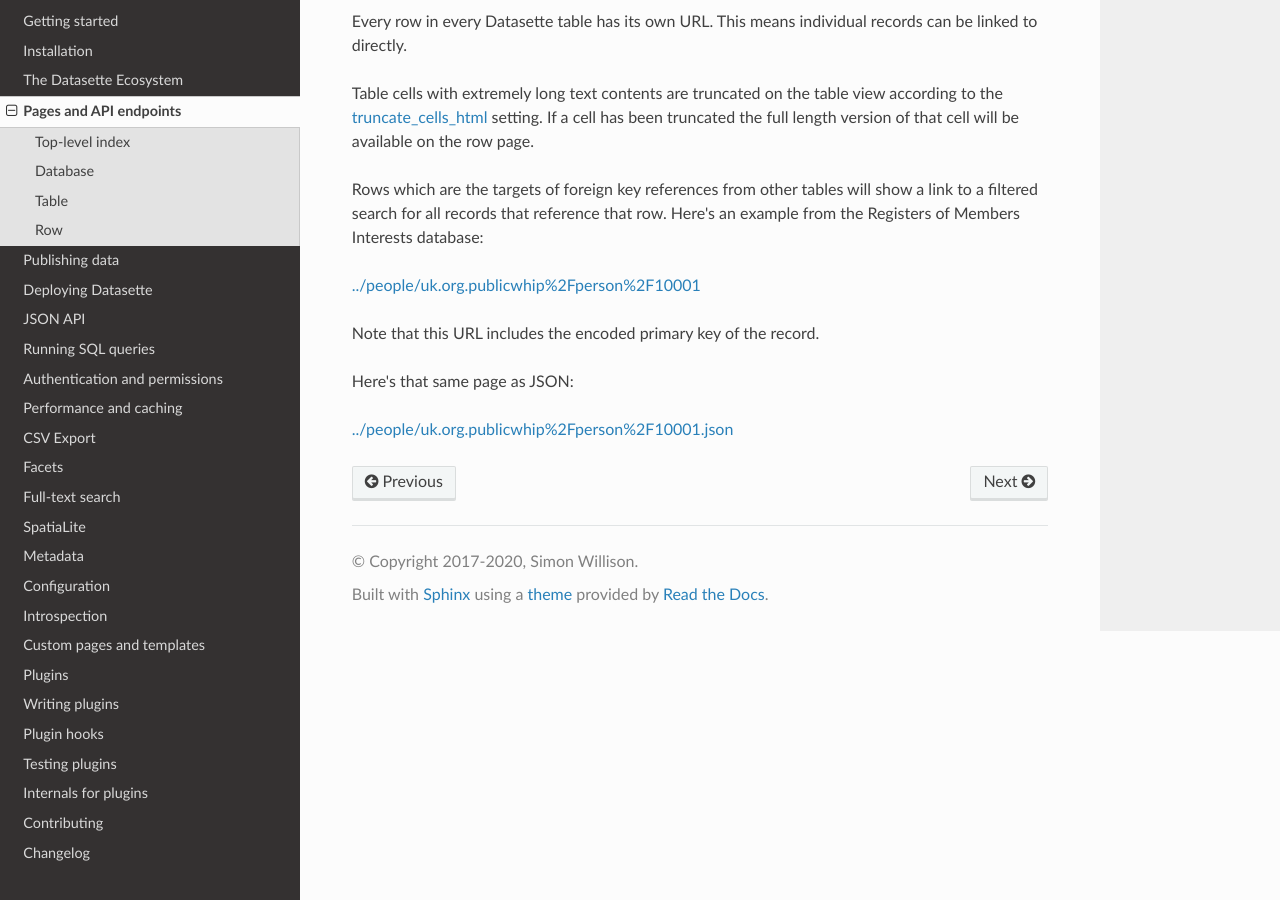
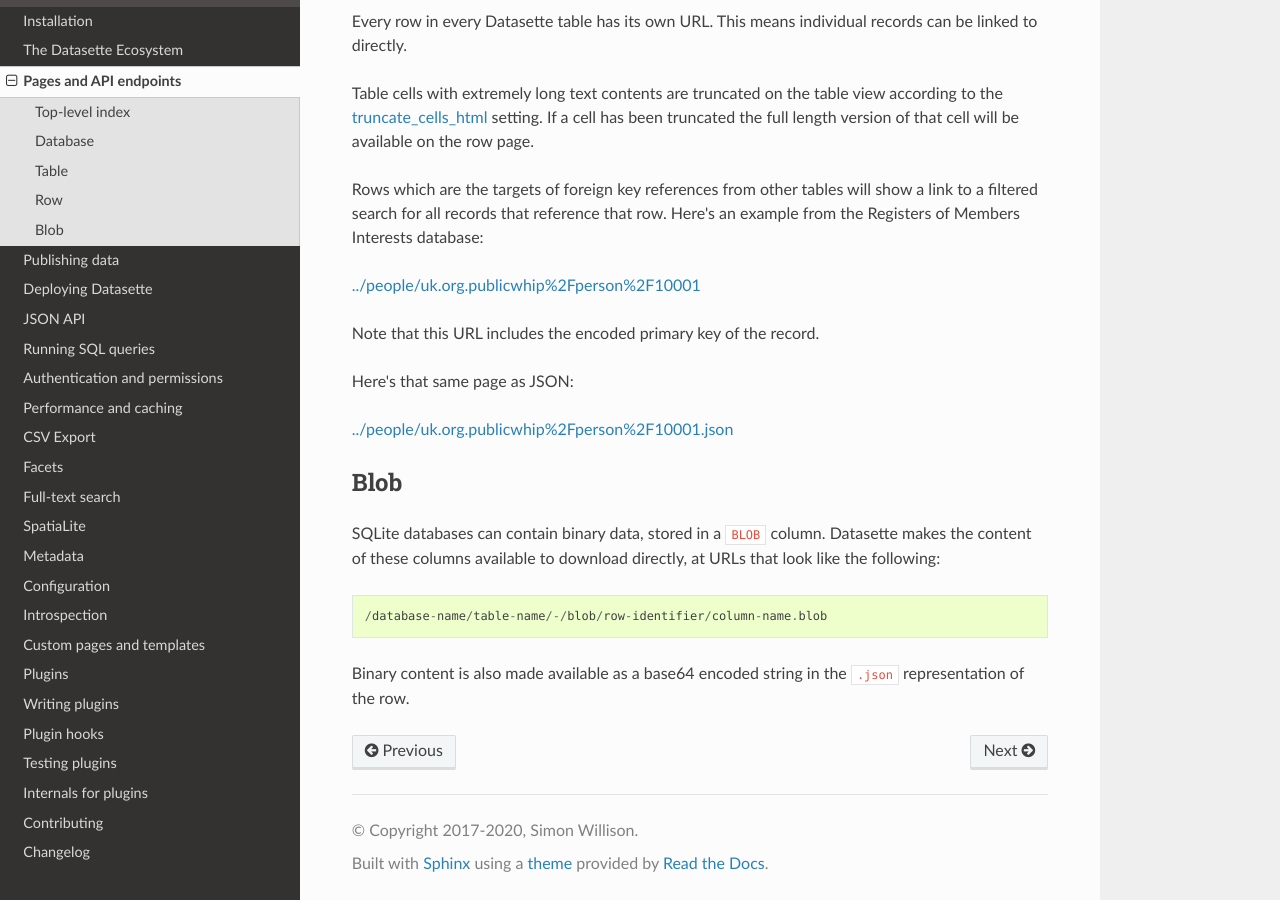
Before and after one commit to simonw/datasette, a Sphinx documentation site: the page built from docs/pages.rst, in a window 1280 px wide and 900 px high, scrolled down 1695 px. Built offline with Sphinx 7.4.7 and the Read the Docs theme 2.0.0, drawn with Linux system fonts in a browser that asks for light colours.

Commit message:
Initial documentation for blob downloads, refs #1036

```diff
--- a/docs/pages.rst
+++ b/docs/pages.rst
@@ -77,3 +77,14 @@
 Here's that same page as JSON:
 
 `../people/uk.org.publicwhip%2Fperson%2F10001.json <https://register-of-members-interests.datasettes.com/regmem/people/uk.org.publicwhip%2Fperson%2F10001.json>`_
+
+.. _BlobView:
+
+Blob
+====
+
+SQLite databases can contain binary data, stored in a ``BLOB`` column. Datasette makes the content of these columns available to download directly, at URLs that look like the following::
+
+    /database-name/table-name/-/blob/row-identifier/column-name.blob
+
+Binary content is also made available as a base64 encoded string in the ``.json`` representation of the row.
```
